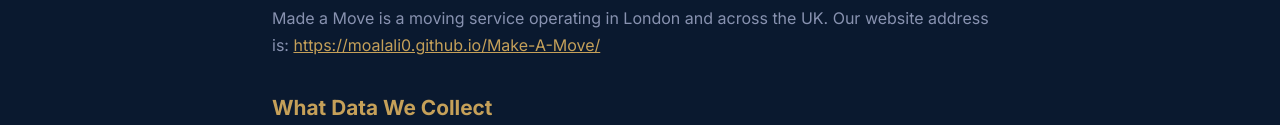
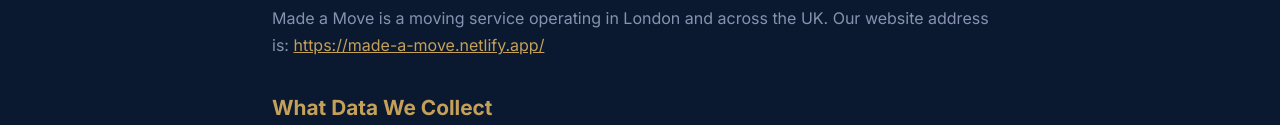
Before and after one commit to moalali0/Make-A-Move, a plain HTML site: page privacy.html in a window 1280 px wide. Shown: the part 246-371 px from the top of the page. Drawn offline with Linux system fonts and the light colour scheme.

Commit message:
Update site URL to Netlify domain (made-a-move.netlify.app)

```diff
--- a/privacy.html
+++ b/privacy.html
@@ -27,7 +27,7 @@
 
         <h2>Who We Are</h2>
         <p>Made a Move is a moving service operating in London and across the UK. Our website address is: <a
-                href="https://moalali0.github.io/Make-A-Move/">https://moalali0.github.io/Make-A-Move/</a></p>
+                href="https://made-a-move.netlify.app/">https://made-a-move.netlify.app/</a></p>
 
         <h2>What Data We Collect</h2>
         <p>When you use our quote calculator or contact forms, we may collect:</p>
```
